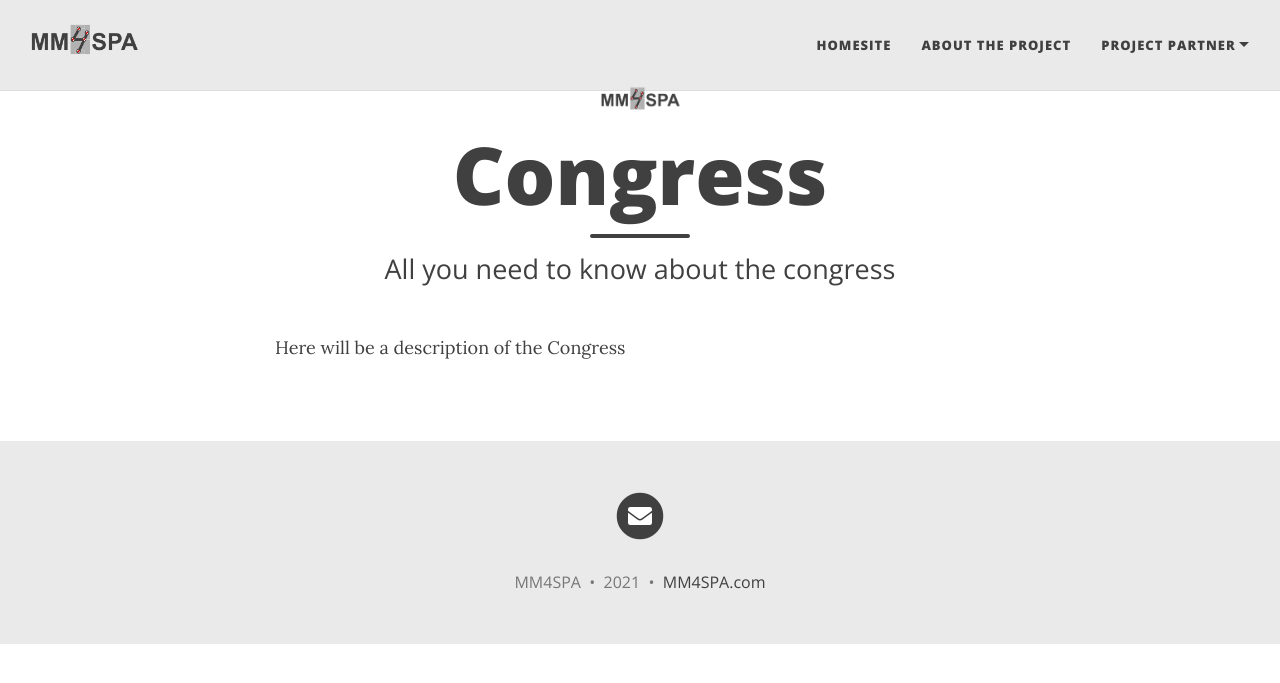
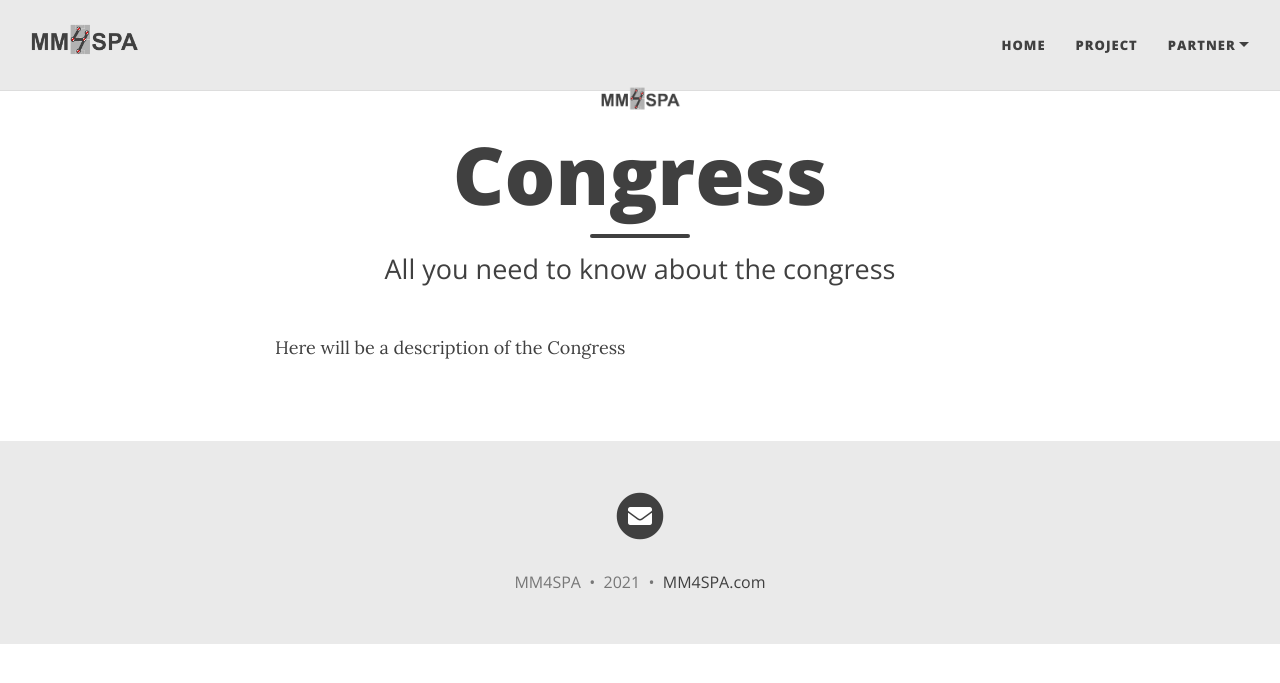
Before and after one commit to draabe/MM4SPA, a Jekyll site: the page built from congress.md, in a window 1280 px wide. Shown: the top 683 px of the page. Built offline with Jekyll 4.4.1, drawn with Linux system fonts in a browser that asks for light colours; nearby versions of some CDN libraries.

Commit message:
home update

```diff
--- a/_config.yml
+++ b/_config.yml
@@ -19,9 +19,9 @@
 # --- List of links in the navigation bar --- #
 
 navbar-links:
-  Homesite: ""
-  About the Project: "aboutTheProject"
-  Project Partner:
+  Home: ""
+  Project: "aboutTheProject"
+  Partner:
     - DSHS: "dshs"
     - L3S: "l3s"
     - Kinexon: "kinexon"
--- a/index.html
+++ b/index.html
@@ -7,9 +7,9 @@
 <h6 style = "color:grey"> Background</h6>
 <h1>Welcome to the MM4SPA Project</h1>
 
-This is the official project page of the MM4SPA joint research project. Check out the project description, project partners and latest news. We will continue to update this page with more material, announcements and publications as the prohect unfolds.
+This is the official project page of the MM4SPA joint research project. Check out the <a href="/aboutTheProject/">project description</a>, project partners (<a href="/dshs/">DSHS</a>, <a href="/l3s/">L3S</a>, <a href="/kinexon/">KINEXON</a>) and <a href="/2021-01-21-sporting-success-thanks-to-artificial-intellegence/">latest news</a>. We will continue to update this page with more material, announcements and publications as the prohect unfolds.
 <br>
 <br>
-<img src="/assets/img/mm4spa-picture6.png" />
 <br>
-The digitilization increasingly influences many top-class sports. Technological advances enable precise collection of positional data, which is, however, only of minor benefit in practice.
+<br>
+<br>
```
